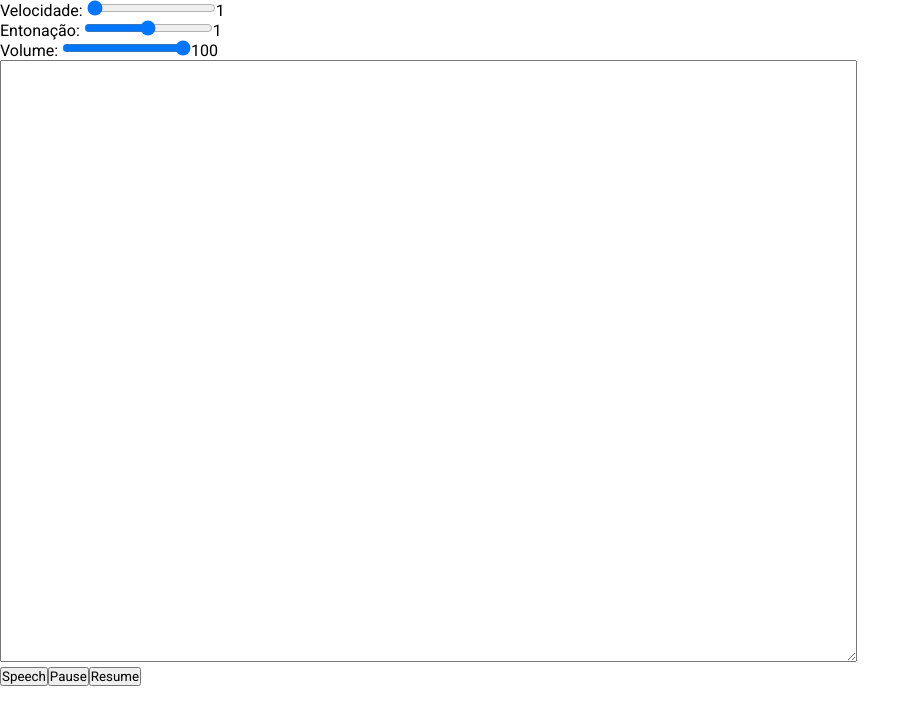
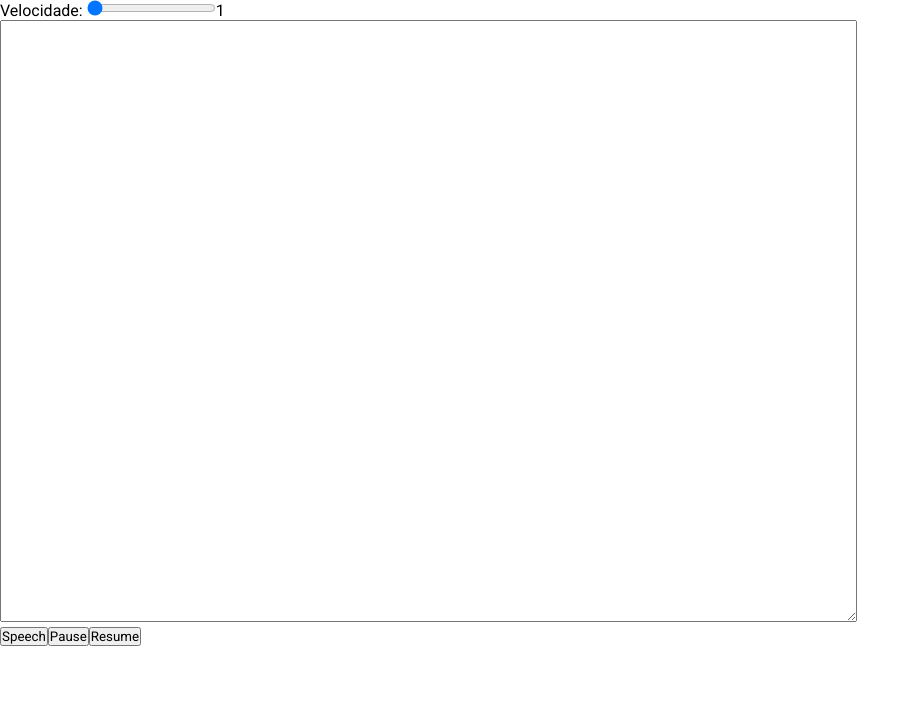
Before and after one commit to joilsonLeal/engine-speech, a React (Create React App) app: page / in a window 1280 px wide. Shown: the top 724 px of the page, without its empty margins (0-920 px from the left). Built offline with nearby package versions, Linux system fonts and the light colour scheme.

Commit message:
chore: remove pitch and volume

```diff
--- a/src/components/Speech/index.tsx
+++ b/src/components/Speech/index.tsx
@@ -5,18 +5,8 @@ import { Container } from './styles'
 
 const Speech: React.FC = () => {
     const utterance = new SpeechSynthesisUtterance();
-    const [ volume, setVolume ] = useState('100');
-    const [ pitch, setPitch ] = useState('1');
     const [ rate, setRate ] = useState('1');
     const [ text, setText ] = useState('');
-
-    const changeVolume = (value: string) => {
-        setVolume((parseFloat(value) * 100).toFixed(0));
-    }
-
-    const changePitch = (value: string) => {
-        setPitch(parseFloat(value).toFixed(1));
-    }
 
     const changeRate = (value: string) => {
         setRate(parseFloat(value).toFixed(0));
@@ -43,16 +33,6 @@ const Speech: React.FC = () => {
                         <input id="rate" type="range" min="1" max="10" step="1" defaultValue="1" onChange={e => changeRate(e.target.value)} />
                         <span id="rate-text">{rate}</span>
                     </div>
-                    <div>
-                        <label htmlFor="pitch">Entonação: </label>
-                        <input id="pitch" type="range" min="0" max="2" step="0.1" defaultValue="1" onChange={e => changePitch(e.target.value)} />
-                        <span id="pitch-text">{pitch}</span>
-                    </div>
-                    <div>
-                        <label htmlFor="volume">Volume: </label>
-                        <input id="volume" type="range" min="0" max="1" step="0.01" defaultValue="1" onChange={e => changeVolume(e.target.value)} />
-                        <span id="volume-text">{volume}</span>
-                    </div>
                 </div>
                 <div>
                     <textarea name="speech" id="speech" onChange={e => setText(e.target.value) } cols={120} rows={40}></textarea>
```
